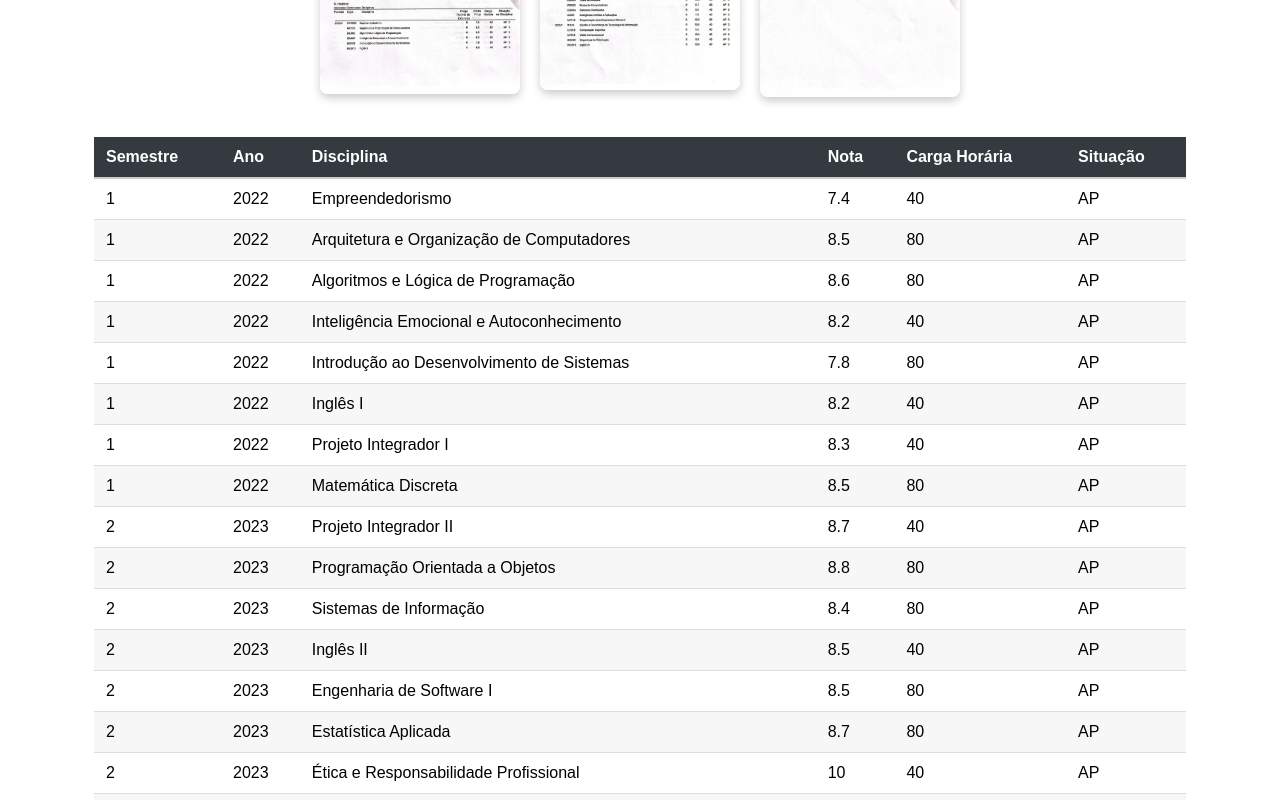
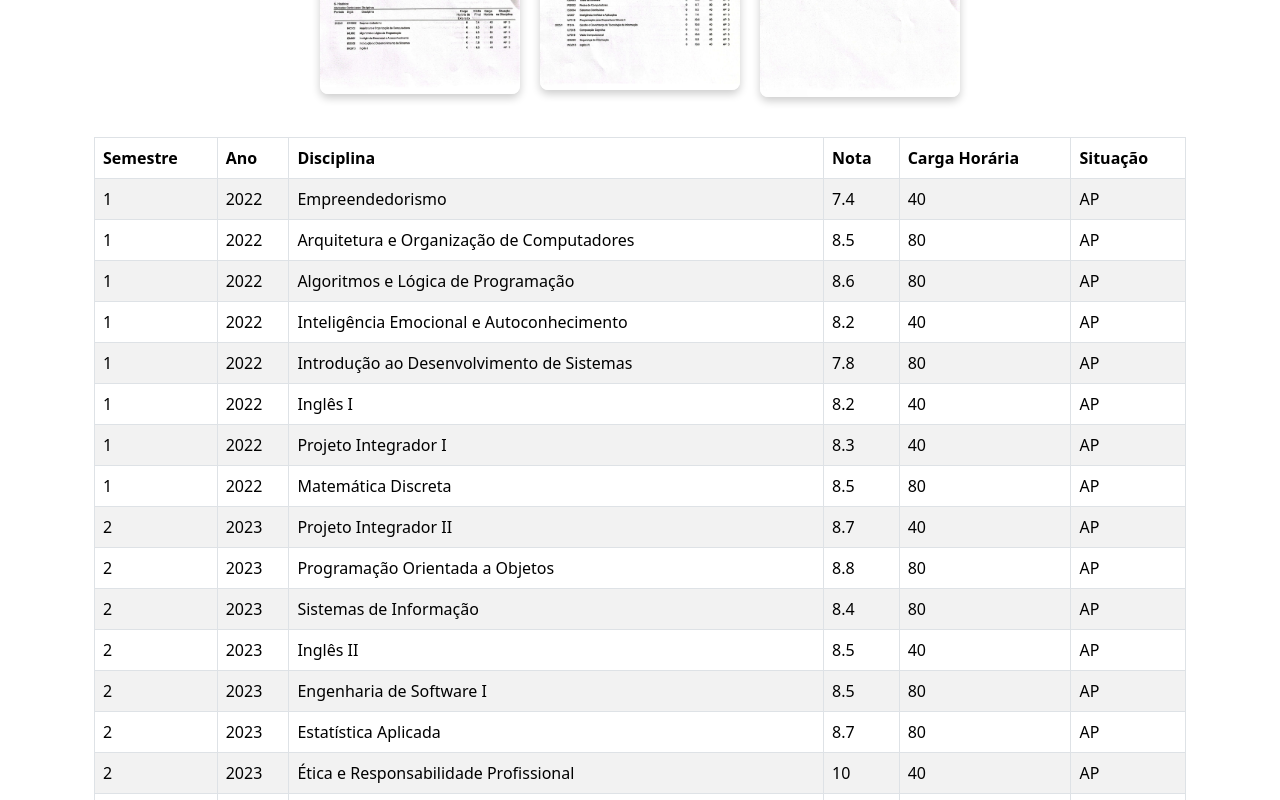
Before and after one commit to vagnero/my-portfolio, a React (Vite) app: page /#/college in a window 1280 px wide. Shown: the part 340-1140 px from the top of the page. Built offline with nearby package versions, Linux system fonts and the light colour scheme.

Commit message:
Dark Mode added to the GradeTable

```diff
--- a/src/App.tsx
+++ b/src/App.tsx
@@ -41,7 +41,7 @@ function App() {
         <Route path="/about" element={<About pageName={t("about")} />} />
         <Route path="/projects" element={<Projects pageName={t("projects")} />} />
         <Route path="/contact" element={<Contact pageName={t("contact")} />} />
-        <Route path="/college" element={<College pageName={t("college")} />} />
+        <Route path="/college" element={<College pageName={t("college")} darkMode={darkMode} />} />
       </Routes>
     </PageWrapper>
   </main>
--- a/src/components/grades/GradesTable.tsx
+++ b/src/components/grades/GradesTable.tsx
@@ -1,10 +1,4 @@
-import { useMemo } from "react";
-import {
-  createColumnHelper,
-  useReactTable,
-  getCoreRowModel,
-  flexRender,
-} from "@tanstack/react-table";
+import { Table } from "reactstrap";
 
 interface Grade {
   Semestre: number;
@@ -17,29 +11,10 @@ interface Grade {
 
 interface GradesTableProps {
   data: Grade[];
+  darkMode: boolean;
 }
 
-const GradesTable = ({ data }: GradesTableProps) => {
-  const columnHelper = createColumnHelper<Grade>();
-
-  const columns = useMemo(
-    () => [
-      columnHelper.accessor("Semestre", { header: "Semestre" }),
-      columnHelper.accessor("Ano", { header: "Ano" }),
-      columnHelper.accessor("Disciplina", { header: "Disciplina" }),
-      columnHelper.accessor("Nota", { header: "Nota" }),
-      columnHelper.accessor("CargaHoraria", { header: "Carga Horária" }),
-      columnHelper.accessor("Situacao", { header: "Situação" }),
-    ],
-    []
-  );
-
-  const table = useReactTable({
-    data,
-    columns,
-    getCoreRowModel: getCoreRowModel(),
-  });
-
+const GradesTable = ({ data, darkMode }: GradesTableProps ) => {
   // Média ponderada geral
   const totalWeighted = data.reduce(
     (acc, cur) => acc + cur.Nota * cur.CargaHoraria,
@@ -50,26 +25,26 @@ const GradesTable = ({ data }: GradesTableProps) => {
 
   return (
     <div className="grades-table-container">
-      <table className="grades-table">
+      <Table bordered striped hover responsive color={darkMode ? "dark" : "light"} dark={darkMode}>
         <thead>
-          {table.getHeaderGroups().map((headerGroup) => (
-            <tr key={headerGroup.id}>
-              {headerGroup.headers.map((header) => (
-                <th key={header.id}>
-                  {flexRender(header.column.columnDef.header, header.getContext())}
-                </th>
-              ))}
-            </tr>
-          ))}
+          <tr>
+            <th>Semestre</th>
+            <th>Ano</th>
+            <th>Disciplina</th>
+            <th>Nota</th>
+            <th>Carga Horária</th>
+            <th>Situação</th>
+          </tr>
         </thead>
         <tbody>
-          {table.getRowModel().rows.map((row) => (
-            <tr key={row.id}>
-              {row.getVisibleCells().map((cell) => (
-                <td key={cell.id}>
-                  {flexRender(cell.column.columnDef.cell, cell.getContext())}
-                </td>
-              ))}
+          {data.map((grade, idx) => (
+            <tr key={idx}>
+              <td>{grade.Semestre}</td>
+              <td>{grade.Ano}</td>
+              <td>{grade.Disciplina}</td>
+              <td>{grade.Nota}</td>
+              <td>{grade.CargaHoraria}</td>
+              <td>{grade.Situacao}</td>
             </tr>
           ))}
         </tbody>
@@ -80,9 +55,9 @@ const GradesTable = ({ data }: GradesTableProps) => {
             <td colSpan={2}></td>
           </tr>
         </tfoot>
-      </table>
+      </Table>
     </div>
   );
-}
+};
 
 export default GradesTable;
--- a/src/main.tsx
+++ b/src/main.tsx
@@ -3,7 +3,6 @@ import 'bootstrap/dist/css/bootstrap.min.css';
 import './styles/index.css'
 import './styles/switch.css'
 import './styles/CollegeHeader.css'
-import './styles/GradesTable.css'
 import './hooks/i18n.ts'
 import App from './App.tsx'
 import { Provider } from 'react-redux';
--- a/src/pages/College.tsx
+++ b/src/pages/College.tsx
@@ -15,9 +15,10 @@ interface Grade {
 
 interface PageProps {
   pageName: string;
+  darkMode: boolean;
 }
 
-const College = ({ pageName }: PageProps) => {
+const College = ({ pageName, darkMode }: PageProps) => {
   useDocumentTitle(pageName, "Default");
   const [gradesData, setGradesData] = useState<Grade[]>([]);
 
@@ -40,7 +41,7 @@ const College = ({ pageName }: PageProps) => {
       <CollegeHeader images={images} title={pageName} />
 
       {/* Tabela de notas */}
-      <GradesTable data={gradesData} />
+      <GradesTable data={gradesData} darkMode={darkMode} />
 
       {/* Gráfico */}
       <GradesChart
--- a/src/styles/GradesTable.css
+++ /dev/null
@@ -1,60 +0,0 @@
-/* Container da tabela */
-.grades-table-container {
-  overflow-x: auto;
-  margin-top: 24px;
-}
-
-/* Tabela */
-.grades-table {
-  width: 100%;
-  border-collapse: collapse;
-  font-family: Arial, sans-serif;
-  background-color: var(--bg-color);
-  color: var(--text-color);
-}
-
-/* Cabeçalho */
-.grades-table thead {
-  background-color: var(--header-footer-bg);
-  color: var(--header-footer-text);
-}
-
-.grades-table thead th {
-  padding: 8px 12px;
-  text-align: left;
-  font-weight: bold;
-  border-bottom: 2px solid #ccc;
-}
-
-/* Linhas */
-.grades-table tbody tr {
-  border-bottom: 1px solid #ddd;
-}
-
-.grades-table tbody td {
-  padding: 8px 12px;
-  color: var(--text-color);
-}
-
-/* Linhas alternadas para melhor visual */
-.grades-table tbody tr:nth-child(even) {
-  background-color: rgba(0, 0, 0, 0.03);
-}
-
-body.dark .grades-table tbody tr:nth-child(even) {
-  background-color: rgba(255, 255, 255, 0.05);
-}
-
-/* Média */
-.grades-table tfoot tr {
-  background-color: #fafafa;
-  font-weight: bold;
-}
-
-body.dark .grades-table tfoot tr {
-  background-color: #1f1f1f;
-}
-
-.grades-table tfoot td {
-  padding: 8px 12px;
-}
```
